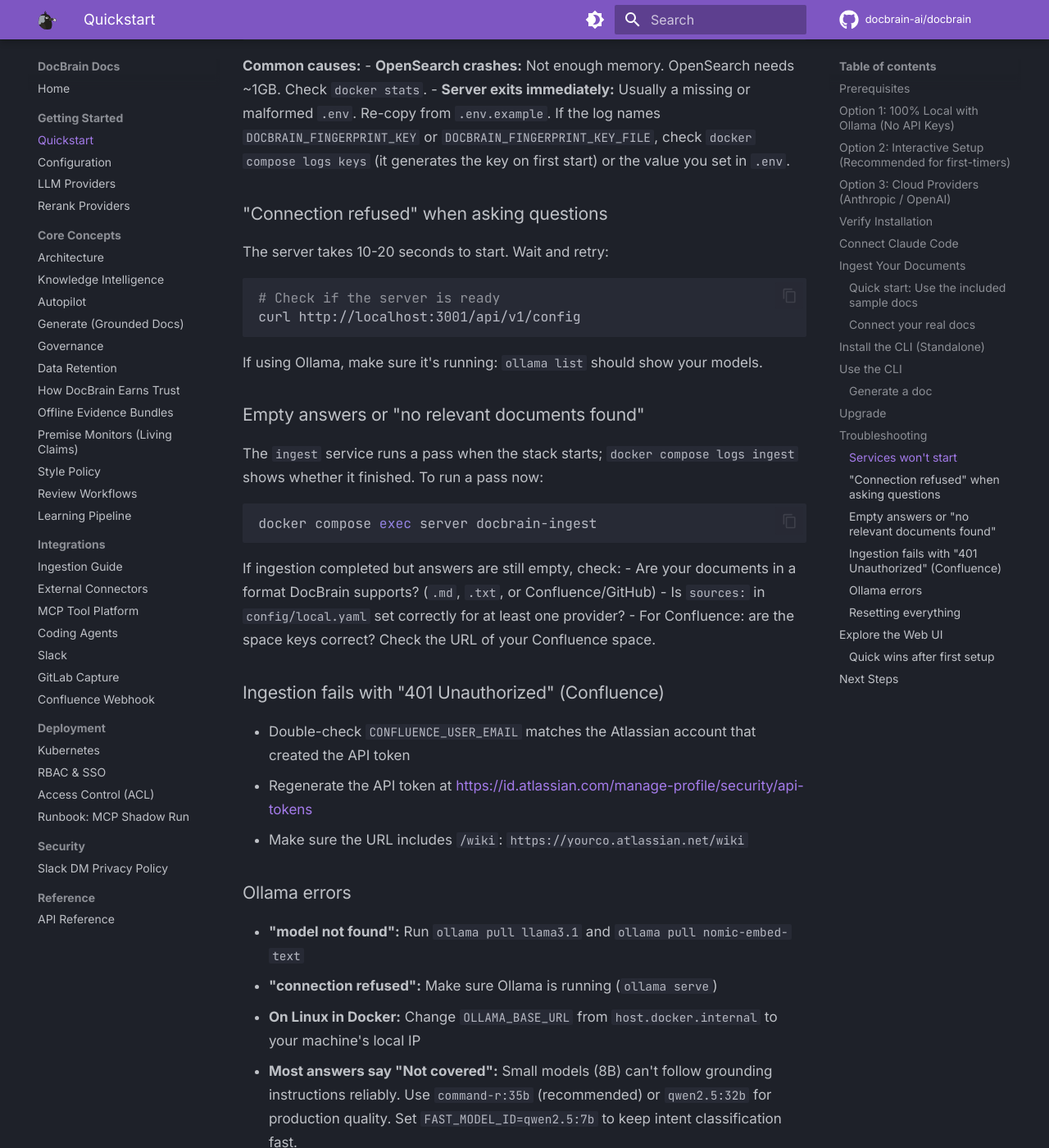
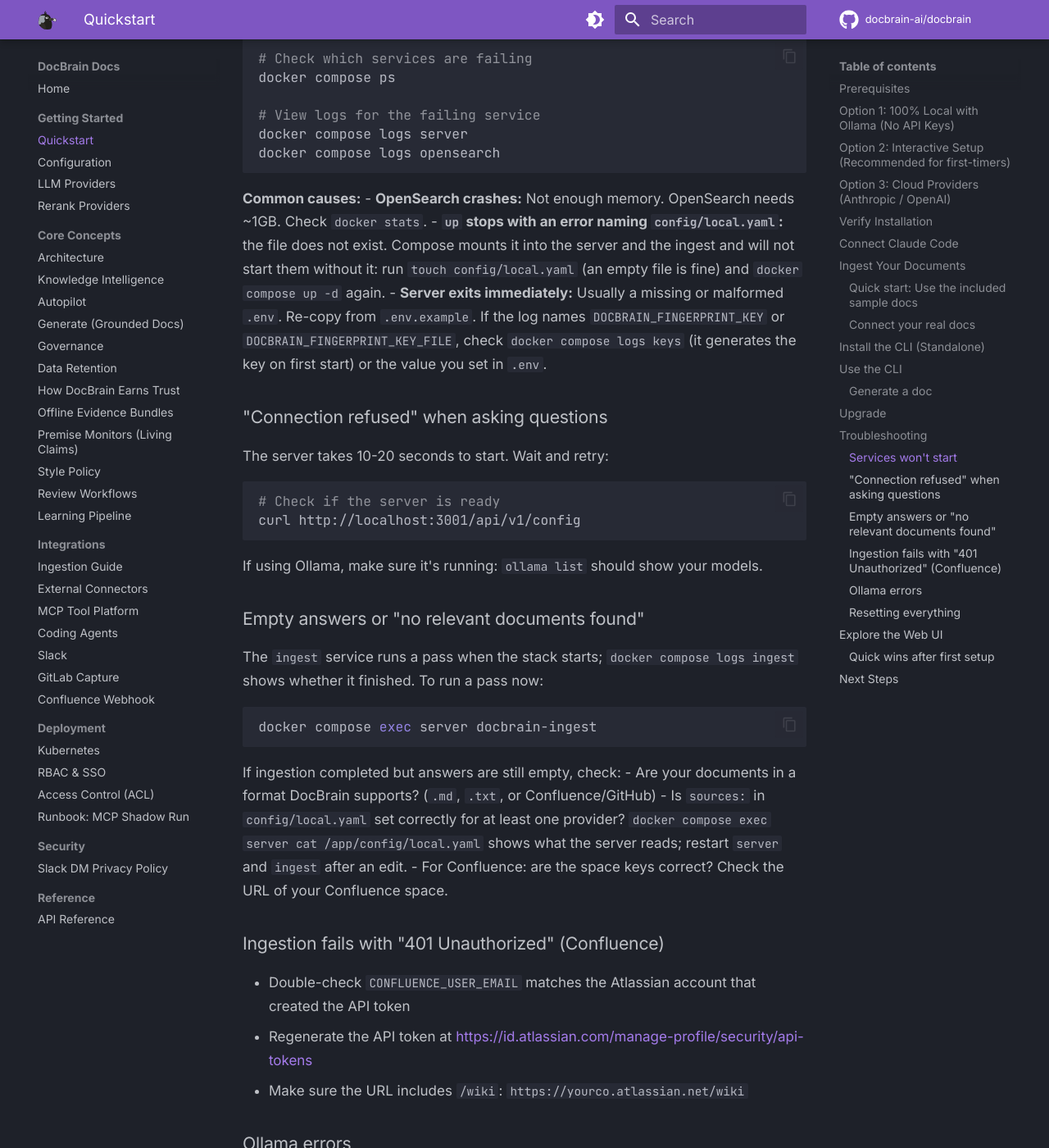
Before and after one commit to docbrain-ai/docbrain, an MkDocs documentation site: the page built from docs/quickstart.md, in a window 1280 px wide and 1400 px high, scrolled down 8343 px. Shown: the whole window at 82% size. Built offline with MkDocs 1.6.1 and Material for MkDocs 9.7.7, drawn with Linux system fonts in a browser that asks for light colours; comment, search, counter and statistics services are not loaded; some of the changed text lies outside the part shown.

Commit message:
compose: mount config/local.yaml into the server and the ingest, and make it before any start
The quickstart and the setup wizard write config/local.yaml, but no compose
service mounted it, so sources set there were never read. The server and the
ingest now bind that one file read-only at /app/config/local.yaml. The bind
does not create a missing file, so up stops with an error naming it instead
of mounting an empty folder in its place. The setup wizard writes the file
before its first docker compose up, and the quickstart adds one touch step
to each manual path and to the upgrade line.

````diff
--- a/docs/quickstart.md
+++ b/docs/quickstart.md
@@ -29,6 +29,7 @@ Or configure manually:
 
 ```bash
 cp .env.example .env
+touch config/local.yaml   # your YAML settings; compose mounts it, so it must exist before the first start
 ```
 
 The fingerprint key that protects stored secret findings is generated on first start into the `docbrain-keys`
@@ -68,6 +69,7 @@ cd docbrain
 git clone https://github.com/docbrain-ai/docbrain.git
 cd docbrain
 cp .env.example .env
+touch config/local.yaml   # your YAML settings; compose mounts it, so it must exist before the first start
 ```
 
 The fingerprint key that protects stored secret findings is generated on first start into the `docbrain-keys`
@@ -81,7 +83,7 @@ Edit `.env` — add your LLM API key (infrastructure secret). Then:
 docker compose up -d
 ```
 
-For document sources (Confluence, GitHub, Slack, Jira), create `config/local.yaml` (gitignored) with your source credentials. See [Configuration Reference](./configuration.md) for the config-first architecture.
+For document sources (Confluence, GitHub, Slack, Jira), put your source settings in `config/local.yaml` (gitignored), the file you made above: compose mounts it into the server and the ingest. See [Connect your real docs](#connect-your-real-docs) and the [Configuration Reference](./configuration.md).
 
 ## Verify Installation
 
@@ -133,8 +135,9 @@ This takes ~30 seconds. Once done, you can ask questions about the sample docume
 
 ### Connect your real docs
 
-Create `config/local.yaml` (gitignored) and add your source credentials. This
-file is never committed — it's the right place for tokens and resource lists.
+Add your source settings to `config/local.yaml` (gitignored): `setup.sh` writes it, or the `touch` step above
+made it empty. Compose mounts it into the server and the ingest at `/app/config/local.yaml`. This file is never
+committed — it's the right place for tokens and resource lists.
 
 All ingestion sources live under the top-level `sources:` block. A sub-source
 is enabled when its block is present in YAML. Resource lists (repos, projects,
@@ -288,10 +291,12 @@ See the **[Generate guide](generate.md)** for source links, templates, and CI pl
 From the folder you cloned:
 
 ```bash
-git pull && docker compose pull && docker compose up -d && docker compose restart proxy
+git pull && touch config/local.yaml && docker compose pull && docker compose up -d && docker compose restart proxy
 ```
 
-`git pull` brings the new Compose and proxy files and `docker compose pull` the new images. The last step
+`git pull` brings the new Compose and proxy files and `docker compose pull` the new images. `touch` makes an
+empty `config/local.yaml` if your install has none (compose mounts it and stops when it is missing) and leaves an
+existing one unchanged. The last step
 loads a changed proxy file: `up -d` keeps a running proxy whenever its image has not changed. Your
 data stays in the Docker volumes. On Kubernetes, see [Upgrade](kubernetes.md#upgrade).
 
@@ -310,6 +315,7 @@ docker compose logs opensearch
 
 **Common causes:**
 - **OpenSearch crashes:** Not enough memory. OpenSearch needs ~1GB. Check `docker stats`.
+- **`up` stops with an error naming `config/local.yaml`:** the file does not exist. Compose mounts it into the server and the ingest and will not start them without it: run `touch config/local.yaml` (an empty file is fine) and `docker compose up -d` again.
 - **Server exits immediately:** Usually a missing or malformed `.env`. Re-copy from `.env.example`. If the log names `DOCBRAIN_FINGERPRINT_KEY` or `DOCBRAIN_FINGERPRINT_KEY_FILE`, check `docker compose logs keys` (it generates the key on first start) or the value you set in `.env`.
 
 ### "Connection refused" when asking questions
@@ -333,7 +339,7 @@ docker compose exec server docbrain-ingest
 
 If ingestion completed but answers are still empty, check:
 - Are your documents in a format DocBrain supports? (`.md`, `.txt`, or Confluence/GitHub)
-- Is `sources:` in `config/local.yaml` set correctly for at least one provider?
+- Is `sources:` in `config/local.yaml` set correctly for at least one provider? `docker compose exec server cat /app/config/local.yaml` shows what the server reads; restart `server` and `ingest` after an edit.
 - For Confluence: are the space keys correct? Check the URL of your Confluence space.
 
 ### Ingestion fails with "401 Unauthorized" (Confluence)
````
Also changed, not shown: docker-compose.yml (+22 -2 lines), 1 other file.
